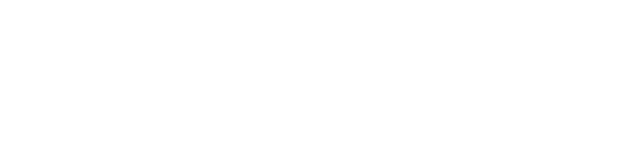
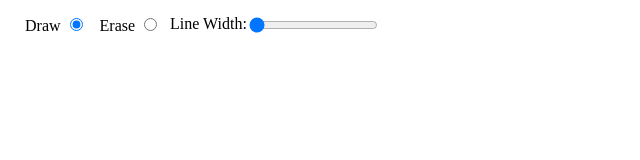
Before and after one commit to dontfollowsean/javascript30, a plain HTML site: page html5-canvas/index.html in a window 1280 px wide. Shown: the whole page, without its empty margins (0-640 px from the left). Drawn offline with Linux system fonts and the light colour scheme.

Commit message:
finish drawing canvas

```diff
--- a/html5-canvas/index.html
+++ b/html5-canvas/index.html
@@ -5,31 +5,62 @@
   <title>HTML5 Canvas 🎨</title>
 </head>
 <body>
-<canvas id="draw" width="800" height="800"></canvas>
+  <div class="controls">
+    <div class="radios">
+      <label for="drawButton">Draw</label>
+      <input id="drawButton" type="radio" name="draw" value="draw" checked>
+      <label for="eraseButton">Erase</label>
+      <input id="eraseButton" type="radio" name="draw" value="erase">
+    </div>
+    <label for="lineWidth">Line Width:</label>
+    <input id="lineWidth" type="range" name="lineWidth" min="10" max="100" value="10">
+  </div>
+  <canvas id="draw" width="800" height="800"></canvas>
 <script>
   const canvas = document.querySelector('#draw');
+  const lineWidthInput = document.querySelectorAll('.controls #lineWidth');
+  const eraseButton = document.querySelector('#eraseButton');
+  const drawButton = document.querySelector('#drawButton');
+
   const ctx = canvas.getContext('2d');
   canvas.width = window.innerWidth;
-  canvas.height = window.height;
-  ctx.strokeStyle = '#BADA55';
+  canvas.height = window.innerHeight;
+  ctx.strokeStyle = '#FFFFF';
   ctx.lineJoin = 'round';
   ctx.lineCap = 'round';
+  ctx.lineWidth = 10;
 
+  let hue = 0;
   let isDrawing = false;
   let lastX = 0;
   let lastY = 0;
 
   function draw(e) {
     if(!isDrawing) return;
-    console.log(e);
-
+    ctx.strokeStyle = `hsl(${hue}, 100%, 60%)`;
     ctx.beginPath();
     ctx.moveTo(lastX, lastY);
     ctx.lineTo(e.offsetX, e.offsetY);
     ctx.stroke();
     lastX = e.offsetX;
     lastY = e.offsetY;
+    hue++;
+    if(hue >= 360){
+      hue = 0;
+    }
   }
+
+  function handleLineWidthUpdate() {
+    ctx.lineWidth = this.value;
+    console.log(this.value);
+  }
+  function enableDraw() {
+    ctx.globalCompositeOperation = 'source-over';
+  }
+  function enableErase() {
+    ctx.globalCompositeOperation = 'destination-out';
+  }
+
 
   canvas.addEventListener('mousemove', draw);
   canvas.addEventListener('mousedown', (e) => {
@@ -38,16 +69,25 @@
   });
   canvas.addEventListener('mouseup', () => isDrawing = false);
   canvas.addEventListener('mouseout', () => isDrawing = false);
-  console.log(canvas);
-
-
-
+  eraseButton.addEventListener('click', enableErase);
+  drawButton.addEventListener('click', enableDraw);
+  lineWidthInput.forEach(input => input.addEventListener('change', handleLineWidthUpdate));
+  lineWidthInput.forEach(input => input.addEventListener('mousemove', handleLineWidthUpdate));
 </script>
 
 <style>
   html, body {
     margin:0;
   }
+  .controls {
+      margin: 15px;
+      position: absolute;
+      display: inline-flex;
+  }
+
+  label {
+    margin-left: 10px;
+  }
 </style>
 
 </body>
```
Also changed, not shown: css-variables/index.html (+0 -1 lines).
